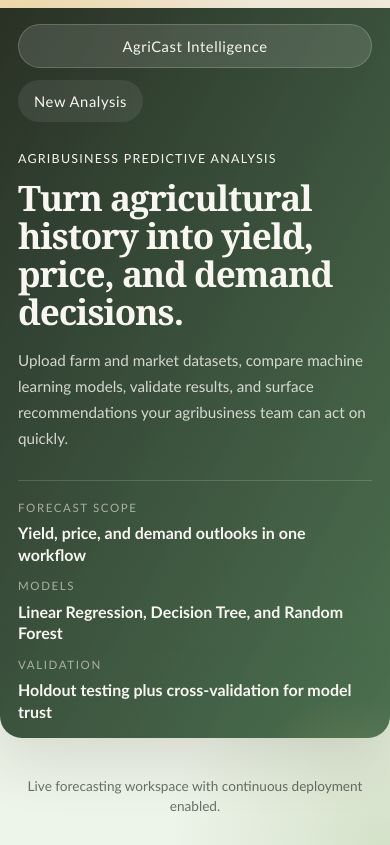
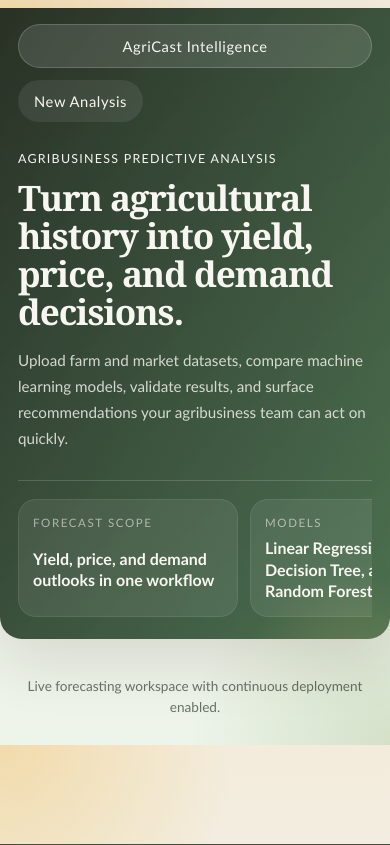
Before and after one commit to kgthunder-arch/Thunder-repository, a Flask app: template templates/base.html in a window 390 px wide. Run offline with Flask 3, Linux system fonts and the light colour scheme; the template is opened without the code that fills it, so the values that code supplies are empty; some libraries are stand-ins or nearby versions.

Commit message:
Make mobile hero details horizontal

```diff
--- a/static/css/styles.css
+++ b/static/css/styles.css
@@ -603,12 +603,22 @@ fieldset {
     }
 
     .hero-band {
-        grid-template-columns: 1fr;
+        display: flex;
         gap: 12px;
+        overflow-x: auto;
+        padding-bottom: 6px;
+        scroll-snap-type: x proximity;
+        -webkit-overflow-scrolling: touch;
     }
 
     .hero-point {
-        padding-right: 0;
+        flex: 0 0 220px;
+        padding: 14px;
+        padding-right: 14px;
+        border-radius: 18px;
+        background: rgba(255, 255, 255, 0.08);
+        border: 1px solid rgba(255, 255, 255, 0.08);
+        scroll-snap-align: start;
     }
 }
 
```
